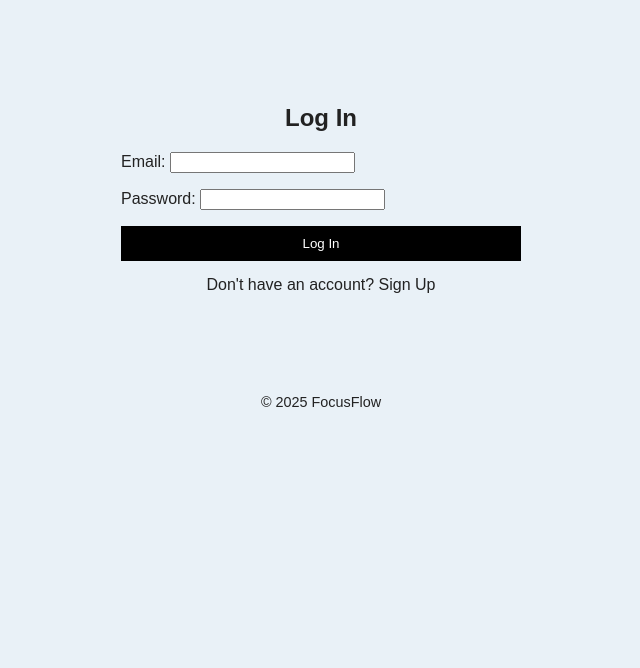
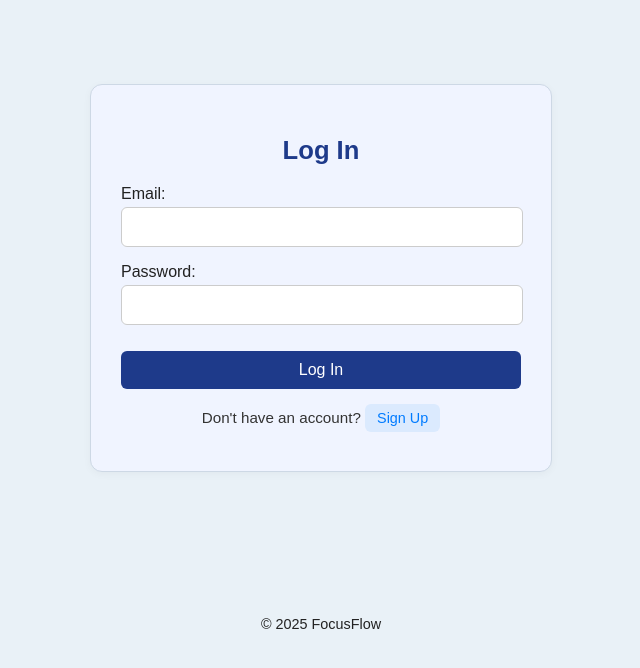
Before and after one commit to baoly25/focusflow, a Django app: page /login/ in a window 1280 px wide. Shown: the part 61-729 px from the top of the page, without its empty margins (319-959 px from the left). Run offline with Django 5.2, Linux system fonts and the light colour scheme.

Commit message:
registration visual update

```diff
--- a/base/static/styles/default.css
+++ b/base/static/styles/default.css
@@ -315,3 +315,62 @@ a {
 #longInput {
   width: 96%;
 }
+
+
+/* login.html */
+.auth-container {
+  max-width: 400px;
+  margin: 60px auto;
+  padding: 30px;
+  background-color: #f0f4ff;
+  border: 1px solid #cdd8e5;
+  border-radius: 12px;
+  box-shadow: 0 2px 8px rgba(0, 0, 0, 0.04);
+  text-align: center;
+}
+
+.auth-heading {
+  margin-bottom: 20px;
+  font-size: 1.6rem;
+  color: #1e3a8a;
+}
+
+.auth-form p {
+  margin-bottom: 16px;
+  text-align: left;
+}
+
+.auth-form input {
+  width: 95%;
+  padding: 10px;
+  font-size: 1rem;
+  border-radius: 6px;
+  border: 1px solid #ccc;
+  margin-top: 4px;
+}
+
+.auth-button {
+  width: 100%;
+  padding: 10px;
+  font-size: 1rem;
+  background-color: #1e3a8a;
+  color: white;
+  border: none;
+  border-radius: 6px;
+  cursor: pointer;
+  margin-top: 10px;
+}
+
+.auth-button:hover {
+  background-color: #274ea3;
+}
+
+.auth-footer-text {
+  margin-top: 20px;
+  font-size: 0.95rem;
+  color: #333;
+}
+
+.signup-div {
+    text-align: left;
+}
--- a/base/templates/registration/login.html
+++ b/base/templates/registration/login.html
@@ -1,14 +1,18 @@
 {% extends 'base.html' %}
+{% load static %}
 {% block content %}
-<div style="max-width: 400px; margin: auto; padding-top: 60px;">
-    <h2 style="text-align: center;">Log In</h2>
-    <form method="post">
+<link rel="stylesheet" href="{% static 'styles/default.css' %}">
+
+<div class="auth-container">
+    <h2 class="auth-heading">Log In</h2>
+    <form method="post" class="auth-form">
         {% csrf_token %}
         {{ form.as_p }}
-        <button type="submit" style="width: 100%; padding: 10px; background: black; color: white; border: none;">Log In</button>
+        <button type="submit" class="auth-button">Log In</button>
     </form>
-    <p style="text-align: center; margin-top: 15px;">
-        Don't have an account? <a href="{% url 'register' %}">Sign Up</a>
+    <p class="auth-footer-text">
+        Don't have an account?
+        <a href="{% url 'register' %}" class="nav-link">Sign Up</a>
     </p>
 </div>
 {% endblock %}
```
Also changed, not shown: base/templates/registration/register.html (+51 -7 lines).
